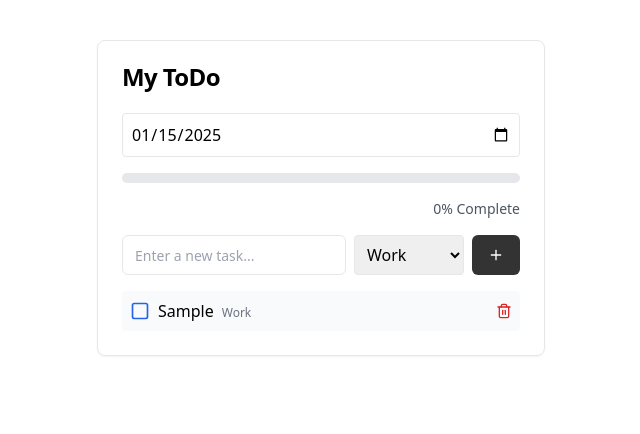
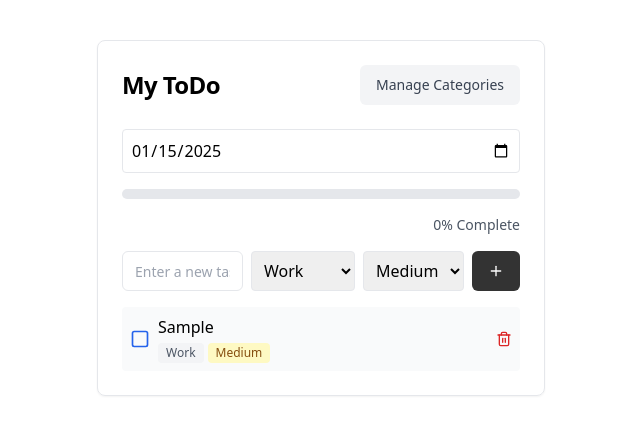
Before and after one commit to victoriaEssien/my-todo, a React (Vite) app: page / in a window 1280 px wide. Both pictures are taken after typing "Sample" into the empty fields and a click on the button 815 px from the left and 255 px from the top of the page. Shown: the top 434 px of the page, without its empty margins (319-959 px from the left). Built offline with nearby package versions, Linux system fonts and the light colour scheme.

Commit message:
added prority levels and custom category

```diff
--- a/src/App.jsx
+++ b/src/App.jsx
@@ -1,58 +1,91 @@
 import { useState, useEffect } from 'react';
 import { Card, CardContent, CardHeader, CardTitle } from "./components/Card";
 import { Button, Input } from "./components/Actions";
-import { CheckSquare, Square, Trash2, Plus } from "lucide-react";
+import { CheckSquare, Square, Trash2, Plus, X } from "lucide-react";
 
-const CATEGORIES = [
-  'Work',
-  'Personal',
-  'Shopping',
-  'Health',
-  'Home'
-];
+const PRIORITY_LEVELS = {
+  HIGH: { label: 'High', color: 'bg-red-100 text-red-800' },
+  MEDIUM: { label: 'Medium', color: 'bg-yellow-100 text-yellow-800' },
+  LOW: { label: 'Low', color: 'bg-green-100 text-green-800' }
+};
 
-const TodoApp = () => {
-  // Get today's date in YYYY-MM-DD format
+const App = () => {
   const today = new Date().toISOString().split('T')[0];
 
-  // Initialize state with localStorage data if available
+  // Initialize state including categories from localStorage
   const [selectedDate, setSelectedDate] = useState(today);
+  const [categories, setCategories] = useState(() => {
+    const savedCategories = localStorage.getItem('categories');
+    return savedCategories ? JSON.parse(savedCategories) : ['Work', 'Personal'];
+  });
+  const [newCategory, setNewCategory] = useState('');
   const [todos, setTodos] = useState(() => {
     const savedTodos = localStorage.getItem('todos');
     if (savedTodos) {
-      // Filter out past dates
+      try {
         const parsedTodos = JSON.parse(savedTodos);
+        // Validate and fix todo data
         const filteredTodos = Object.entries(parsedTodos).reduce((acc, [date, tasks]) => {
           if (date >= today) {
-          acc[date] = tasks;
+            // Ensure each todo has valid priority
+            acc[date] = tasks.map(todo => ({
+              ...todo,
+              priority: PRIORITY_LEVELS[todo.priority] ? todo.priority : 'MEDIUM'
+            }));
           }
           return acc;
         }, {});
         return filteredTodos;
+      } catch (error) {
+        console.error('Error parsing todos:', error);
+        return {};
+      }
     }
     return {};
   });
   const [newTask, setNewTask] = useState('');
-  const [category, setCategory] = useState(CATEGORIES[0]);
+  const [category, setCategory] = useState(categories[0] || '');
+  const [priority, setPriority] = useState('MEDIUM');
   const [error, setError] = useState('');
+  const [showCategoryModal, setShowCategoryModal] = useState(false);
 
-  // Save to localStorage whenever todos change
+  // Save to localStorage
   useEffect(() => {
     localStorage.setItem('todos', JSON.stringify(todos));
   }, [todos]);
 
-  // Calculate progress for current date
+  useEffect(() => {
+    localStorage.setItem('categories', JSON.stringify(categories));
+  }, [categories]);
+
   const calculateProgress = (todos) => {
     if (!todos || todos.length === 0) return 0;
     const completed = todos.filter(todo => todo.completed).length;
     return Math.round((completed / todos.length) * 100);
   };
 
+  const addCategory = (e) => {
+    e.preventDefault();
+    if (!newCategory.trim()) {
+      return;
+    }
+    if (!categories.includes(newCategory.trim())) {
+      setCategories([...categories, newCategory.trim()]);
+    }
+    setNewCategory('');
+  };
+
+  const removeCategory = (categoryToRemove) => {
+    setCategories(categories.filter(cat => cat !== categoryToRemove));
+    if (category === categoryToRemove) {
+      setCategory(categories[0] || '');
+    }
+  };
+
   const addTodo = (e) => {
     e.preventDefault();
     setError('');
 
-    // Validation
     if (!newTask.trim()) {
       setError('Please enter a task');
       return;
@@ -71,6 +104,7 @@ const TodoApp = () => {
           text: newTask,
           completed: false,
           category,
+          priority,
           createdAt: new Date().toISOString()
         }
       ]
@@ -97,11 +131,30 @@ const TodoApp = () => {
   const currentTodos = todos[selectedDate] || [];
   const progress = calculateProgress(currentTodos);
 
+  // Helper function to safely get priority styling
+  const getPriorityStyle = (priority) => {
+    return PRIORITY_LEVELS[priority]?.color || PRIORITY_LEVELS.MEDIUM.color;
+  };
+
+  const getPriorityLabel = (priority) => {
+    return PRIORITY_LEVELS[priority]?.label || PRIORITY_LEVELS.MEDIUM.label;
+  };
+
   return (
     <div className='my-10 mx-2'>
       <Card className="w-full max-w-md mx-auto">
+        {/* Rest of the JSX remains the same until the todo rendering */}
         <CardHeader>
+          <div className="flex justify-between items-center">
             <CardTitle>My ToDo</CardTitle>
+            <Button
+              type="button"
+              onClick={() => setShowCategoryModal(true)}
+              className="text-sm bg-gray-100 text-gray-700 hover:bg-gray-200"
+            >
+              Manage Categories
+            </Button>
+          </div>
         </CardHeader>
         <CardContent>
           <div className="space-y-4">
@@ -116,7 +169,6 @@ const TodoApp = () => {
               className="w-full p-2 border rounded"
             />
 
-          {/* Progress Bar */}
             <div className="w-full bg-gray-200 rounded-full h-2.5">
               <div
                 className="bg-blue-600 h-2.5 rounded-full transition-all duration-300"
@@ -144,8 +196,17 @@ const TodoApp = () => {
                   onChange={(e) => setCategory(e.target.value)}
                   className="border rounded px-2"
                 >
-                {CATEGORIES.map(cat => (
+                  {categories.map(cat => (
                     <option key={cat} value={cat}>{cat}</option>
+                  ))}
+                </select>
+                <select
+                  value={priority}
+                  onChange={(e) => setPriority(e.target.value)}
+                  className="border rounded px-2"
+                >
+                  {Object.entries(PRIORITY_LEVELS).map(([key, { label }]) => (
+                    <option key={key} value={key}>{label}</option>
                   ))}
                 </select>
                 <Button type="submit" className="bg-[#333]">
@@ -176,9 +237,14 @@ const TodoApp = () => {
                     <span className={todo.completed ? "line-through text-gray-500" : ""}>
                       {todo.text}
                     </span>
-                  <span className="ml-2 text-xs text-gray-500">
+                    <div className="flex gap-1 mt-1">
+                      <span className="text-xs px-2 py-0.5 rounded bg-gray-100 text-gray-600">
                         {todo.category}
                       </span>
+                      <span className={`text-xs px-2 py-0.5 rounded ${getPriorityStyle(todo.priority)}`}>
+                        {getPriorityLabel(todo.priority)}
+                      </span>
+                    </div>
                   </div>
                   <button
                     type="button"
@@ -193,8 +259,53 @@ const TodoApp = () => {
           </div>
         </CardContent>
       </Card>
+
+      {/* Category Management Modal */}
+      {showCategoryModal && (
+        <div className="fixed inset-0 bg-black bg-opacity-50 flex items-center justify-center">
+          <div className="bg-white p-6 rounded-lg w-96">
+            <h3 className="text-lg font-semibold mb-4">Manage Categories</h3>
+
+            <form onSubmit={addCategory} className="flex gap-2 mb-4">
+              <Input
+                type="text"
+                value={newCategory}
+                onChange={(e) => setNewCategory(e.target.value)}
+                placeholder="New category..."
+                className="flex-1"
+              />
+              <Button type="submit" className="bg-[#333]">
+                <Plus className="w-4 h-4 text-[#fff]" />
+              </Button>
+            </form>
+
+            <div className="space-y-2">
+              {categories.map(cat => (
+                <div key={cat} className="flex justify-between items-center p-2 bg-gray-50 rounded">
+                  <span>{cat}</span>
+                  <button
+                    type="button"
+                    onClick={() => removeCategory(cat)}
+                    className="text-red-600 hover:text-red-800"
+                  >
+                    <X className="w-4 h-4" />
+                  </button>
+                </div>
+              ))}
+            </div>
+
+            <Button
+              type="button"
+              onClick={() => setShowCategoryModal(false)}
+              className="mt-4 w-full bg-[#333] text-white"
+            >
+              Close
+            </Button>
+          </div>
+        </div>
+      )}
     </div>
   );
 };
 
-export default TodoApp;
+export default App;
```
Lines whose indentation alone changed are shown as unchanged.
